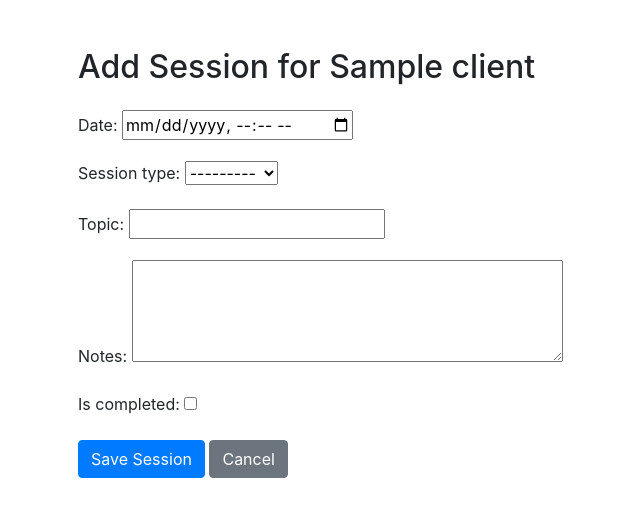
After one commit to Robbolo/client-webapp, a Django app: page /client/1/add-session/ in a window 1280 px wide. The commit adds this page. Shown: the top 517 px of the page, without its empty margins (7-647 px from the left). Run offline with Django 5.2, Linux system fonts and the light colour scheme; tables that the repository leaves empty hold one stand-in row (values such as "Sample post"); some libraries are stand-ins or nearby versions.

```diff
--- a/src/clients/forms.py
+++ b/src/clients/forms.py
@@ -1,5 +1,5 @@
 from django import forms
-from .models import Client
+from .models import Client, Session
 
 class ClientForm(forms.ModelForm):
     class Meta:
@@ -10,7 +10,6 @@ class ClientForm(forms.ModelForm):
             'phone_number',
             'location',
             'timezone',
-            'next_session_date',
             'client_source',
             'client_status',
             'payment_tier',
@@ -21,7 +20,15 @@ class ClientForm(forms.ModelForm):
             'photo',
         ]
         widgets = {
-            'next_session_date': forms.DateInput(attrs={'type': 'date'}),
             'last_contact_date': forms.DateInput(attrs={'type': 'date'}),
             'notes': forms.Textarea(attrs={'rows': 4}),
         }
+
+class SessionForm(forms.ModelForm):
+    class Meta:
+        model = Session
+        fields = ['date', 'session_type', 'topic', 'notes', 'is_completed']
+        widgets = {
+            'date': forms.DateTimeInput(attrs={'type': 'datetime-local'}),
+            'notes': forms.Textarea(attrs={'rows': 4}),
+        }
--- a/src/clients/models.py
+++ b/src/clients/models.py
@@ -1,4 +1,5 @@
 from django.db import models
+from django.utils import timezone
 
 
 # Create class for client information
@@ -12,9 +13,9 @@ class Client(models.Model):
         choices=[
             ('UK', 'UK'),
             ('Europe', 'Europe'),
-            ('USE', 'US East'),
-            ('USW', 'US West'),
-            ('USC', 'US Central'),
+            ('US East', 'US East'),
+            ('US West', 'US West'),
+            ('US Central', 'US Central'),
             ('Canada', 'Canada'),
             ('Australia', 'Australia'),
             ('Asia', 'Asia'),
@@ -22,7 +23,6 @@ class Client(models.Model):
         ],
         default='UK'
         )
-    next_session_date = models.DateField(null=True, blank=True)
     client_source = models.CharField(
         max_length=50,
         choices=[
@@ -32,35 +32,36 @@ class Client(models.Model):
             ('Website', 'Website'),
             ('Other', 'Other')
             ],
-            default='facebook'
+            default='Other'
+
             )
     client_status = models.CharField(
         max_length=50,
         choices=[
-            ('enquiring', 'Enquiring'),
-            ('vibe-check booked', 'Vibe-Check Booked'),
-            ('post-vibe', 'Post-Vibe'),
-            ('paying', 'Paying')
+            ('Enquiring', 'Enquiring'),
+            ('Vibe-Check Booked', 'Vibe-Check Booked'),
+            ('Post-Vibe', 'Post-Vibe'),
+            ('Paying', 'Paying')
             ],
-            default='enquiring'
+            default='Enquiring'
             )
     payment_tier = models.CharField(
         max_length=50,
         choices=[
-            ('free', 'Free'),
-            ('three-session', 'Three-session package'),
-            ('six-session', 'Six-session package'),
+            ('Free', 'Free'),
+            ('Three-session package', 'Three-session package'),
+            ('Six-session package', 'Six-session package'),
             ],
-            default='free'
+            default='Free'
             )
     frequency = models.CharField(
         max_length=50,
         choices=[
-            ('weekly', 'Weekly'),
-            ('bi-weekly', 'Bi-weekly'),
-            ('monthly', 'Monthly'),
-            ('adhoc', 'Ad-hoc'),
-            ('paused', 'Paused')
+            ('Weekly', 'Weekly'),
+            ('Fornightly', 'Fortnightly'),
+            ('Monthly', 'Monthly'),
+            ('Ad-hoc', 'Ad-hoc'),
+            ('Paused', 'Paused')
             ],
             default='Ad-hoc'
             )
@@ -85,3 +86,21 @@ class Notification(models.Model):
     @property
     def is_new(self):
         return not self.read
+
+class Session(models.Model):
+    client = models.ForeignKey('Client', on_delete=models.CASCADE, related_name='sessions')
+    date = models.DateTimeField()
+    session_type = models.CharField(
+        max_length=50,
+        choices=[
+            ('Free', 'Free'),
+            ('Lightning', 'Lightning'),
+            ('Package', 'Package'),
+        ])
+    topic = models.CharField(max_length=200, blank=True)
+    notes = models.TextField(blank=True)
+    is_completed = models.BooleanField(default=False)
+    is_no_show = models.BooleanField(default=False)
+
+    def __str__(self):
+        return f"{self.client.name} - {self.date.strftime('%Y-%m-%d %H:%M')}"
--- /dev/null
+++ b/src/clients/templates/clients/add_session.html
@@ -0,0 +1,18 @@
+<!DOCTYPE html>
+<html>
+<head>
+    <title>Add Session</title>
+    <link href="https://stackpath.bootstrapcdn.com/bootstrap/4.5.2/css/bootstrap.min.css" rel="stylesheet">
+</head>
+<body>
+<div class="container mt-5">
+    <h2 class="mb-4">Add Session for {{ client.name }}</h2>
+    <form method="post">
+        {% csrf_token %}
+        {{ form.as_p }}
+        <button type="submit" class="btn btn-primary">Save Session</button>
+        <a href="{% url 'client_detail' client.id %}" class="btn btn-secondary">Cancel</a>
+    </form>
+</div>
+</body>
+</html>
--- a/src/clients/templates/clients/client_list.html
+++ b/src/clients/templates/clients/client_list.html
@@ -82,6 +82,7 @@
     <div class="top-buttons">
         <h1 class="mb-0">Client List</h1>
         <div class="button-group">
+            <a href="{% url 'upcoming_sessions' %}" class="btn btn-outline-primary mr-2">Upcoming Sessions</a>
             <a href="{% url 'notification_dashboard' %}" class="btn btn-primary">View Notifications</a>
             <a href="{% url 'add_client' %}" class="btn btn-secondary">Add New Client</a>
         </div>
--- a/src/clients/urls.py
+++ b/src/clients/urls.py
@@ -11,4 +11,9 @@ urlpatterns = [
     path('client/<int:client_id>/', views.client_detail, name='client_detail'),
     path('add-client/', views.add_client, name='add_client'),
     path('client/<int:client_id>/edit/', views.edit_client, name='edit_client'),
+    path('client/<int:client_id>/add-session/', views.add_session, name='add_session'),
+    path('session/<int:session_id>/complete/', views.mark_session_completed, name='mark_session_completed'),
+    path('session/<int:session_id>/no-show/', views.mark_session_no_show, name='mark_session_no_show'),
+    path('session/<int:session_id>/undo/', views.undo_session_status, name='undo_session_status'),
+    path('sessions/upcoming/', views.upcoming_sessions, name='upcoming_sessions'),
     ] + static(settings.MEDIA_URL, document_root=settings.MEDIA_ROOT)
--- a/src/clients/views.py
+++ b/src/clients/views.py
@@ -1,6 +1,6 @@
 from django.shortcuts import render, get_object_or_404, redirect
-from .models import Client, Notification
-from .forms import ClientForm
+from .models import Client, Notification, Session
+from .forms import ClientForm, SessionForm
 from datetime import timedelta
 from django.utils import timezone
 from django.http import HttpResponseRedirect
@@ -9,7 +9,13 @@ from django.urls import reverse
 # Create your views here.
 def client_detail(request, client_id):
     client = get_object_or_404(Client, id=client_id)
-    return render(request, 'clients/client_detail.html', {'client': client})
+    # Get the client's sessions
+    upcoming_sessions = client.sessions.filter(is_completed=False).order_by('date')
+    past_sessions = client.sessions.filter(is_completed=True).order_by('-date')
+    return render(request, 'clients/client_detail.html', {'client': client,
+                                                          'upcoming_sessions': upcoming_sessions,
+                                                          'past_sessions': past_sessions
+                                                          })
 
 def client_list(request):
     query = request.GET.get('q', '')  # Get search term from URL query parameter (default empty string)
@@ -91,3 +97,53 @@ def edit_client(request, client_id):
         form = ClientForm(instance=client)
 
     return render(request, 'clients/edit_client.html', {'form': form, 'client': client})
+
+
+def add_session(request, client_id):
+    client = get_object_or_404(Client, pk=client_id)
+
+    if request.method == 'POST':
+        form = SessionForm(request.POST)
+        if form.is_valid():
+            session = form.save(commit=False)
+            session.client = client  # ✅ Link session to the correct client
+            session.save()
+            return redirect('client_detail', client_id=client.id)
+    else:
+        form = SessionForm()
+
+    return render(request, 'clients/add_session.html', {'form': form, 'client': client})
+
+def mark_session_completed(request, session_id):
+    session = get_object_or_404(Session, pk=session_id)
+    session.is_completed = True
+    session.is_no_show = False
+    session.save()
+    return redirect('client_detail', client_id=session.client.id)
+
+def mark_session_no_show(request, session_id):
+    session = get_object_or_404(Session, pk=session_id)
+    session.is_completed = True
+    session.is_no_show = True
+    session.save()
+    return redirect('client_detail', client_id=session.client.id)
+
+
+def undo_session_status(request, session_id):
+    session = get_object_or_404(Session, pk=session_id)
+    session.is_completed = False
+    session.is_no_show = False
+    session.save()
+    return redirect('client_detail', client_id=session.client.id)
+
+def upcoming_sessions(request):
+    sessions = Session.objects.filter(is_completed=False).order_by('date')
+
+    today = timezone.localtime(timezone.now()).date()
+    tomorrow = today + timedelta(days=1)
+
+    return render(request, 'clients/upcoming_sessions.html', {
+        'sessions': sessions,
+        'today': today,
+        'tomorrow': tomorrow,
+    })
--- a/src/src/settings.py
+++ b/src/src/settings.py
@@ -110,7 +110,7 @@ AUTH_PASSWORD_VALIDATORS = [
 
 LANGUAGE_CODE = 'en-us'
 
-TIME_ZONE = 'UTC'
+TIME_ZONE = 'Europe/London'
 
 USE_I18N = True
 
```
Also changed, not shown: src/clients/admin.py (+9 -3 lines), src/clients/templates/clients/client_detail.html (+80 -2 lines), src/clients/templates/clients/upcoming_sessions.html (added, +77 -0 lines), src/clients/migrations/0005_session.py (added), src/clients/migrations/0006_session_is_no_show.py (added), src/clients/migrations/0007_remove_client_next_session_date.py (added), src/clients/migrations/0008_alter_client_client_status_alter_client_timezone.py (added), src/clients/migrations/0009_alter_client_payment_tier.py (added), src/clients/migrations/0010_alter_client_client_source_and_more.py (added).
